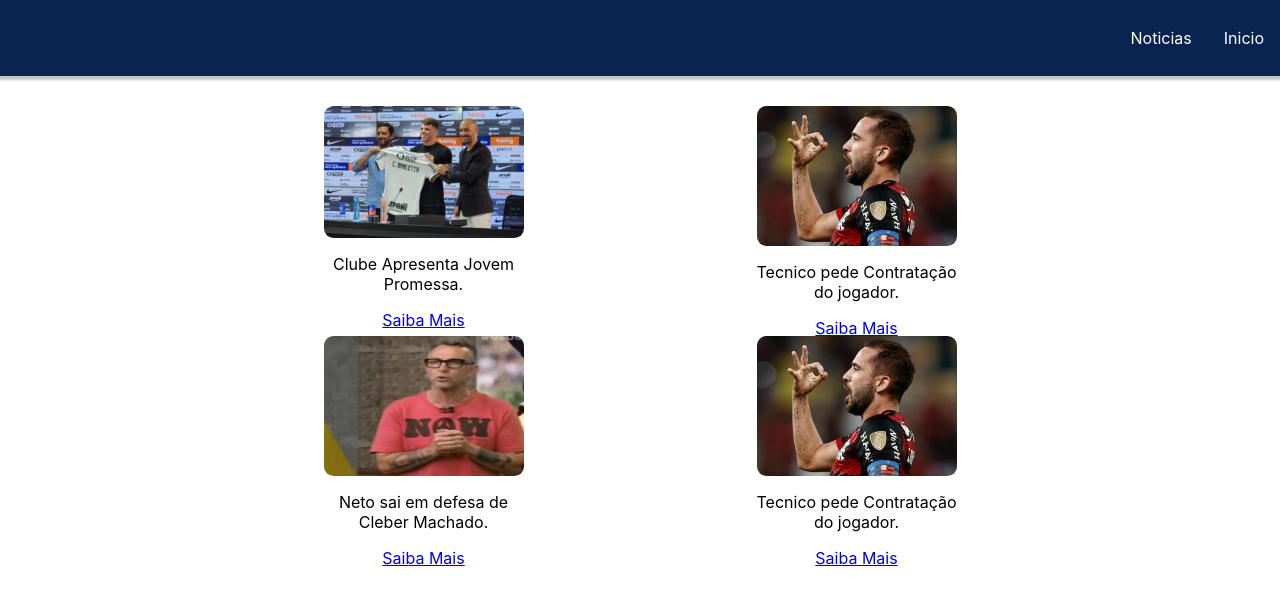
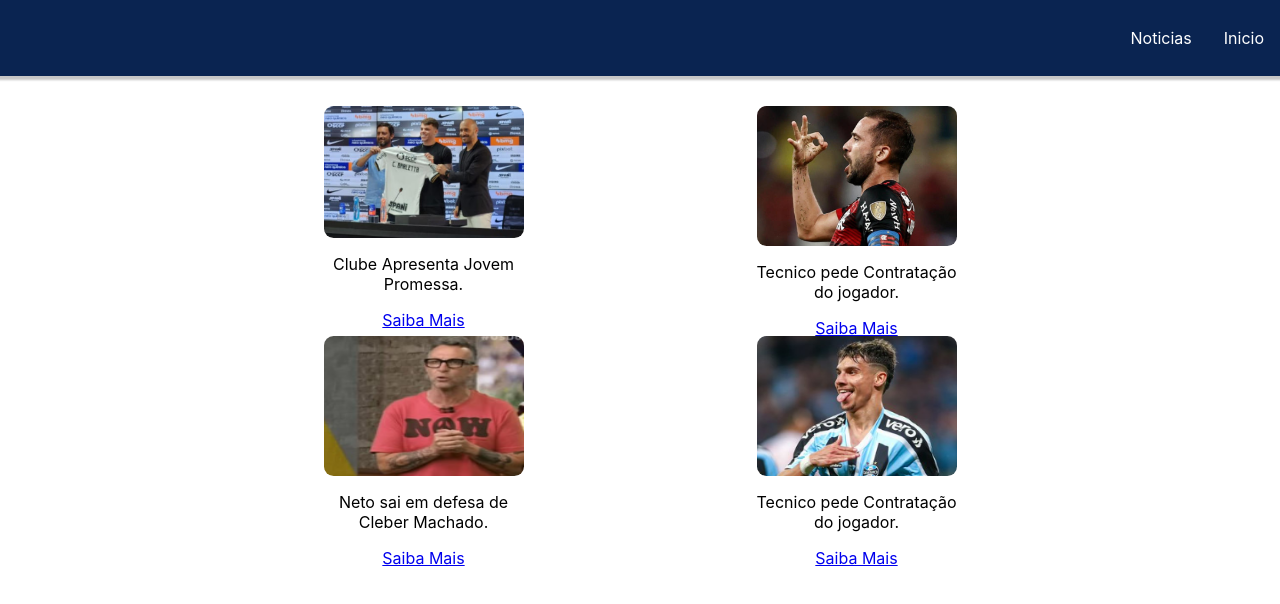
Before and after one commit to JohnnySantosDev/futinfo, a React (Create React App) app: page / in a window 1280 px wide. Shown: the top 604 px of the page. Built offline with nearby package versions, Linux system fonts and the light colour scheme.

Commit message:
nova noticia

```diff
--- a/src/pages/noticia/index.js
+++ b/src/pages/noticia/index.js
@@ -45,9 +45,9 @@ const Noticia = () => {
             <Link to = "/noticia/0000003.png" onClick={() => window.location.reload()} >Saiba Mais</Link>
         </article>
         <article className="c-card">
-            <img  src={require("../noticias/img/0000002.png")}   ></img>
+            <img  src={require("../noticias/img/0000004.png")}   ></img>
             <p>Tecnico pede Contratação do jogador.</p>
-            <Link to = "/noticia/0000002.png"  onClick={() => window.location.reload()} >Saiba Mais</Link>
+            <Link to = "/noticia/0000004.png"  onClick={() => window.location.reload()} >Saiba Mais</Link>
         </article>
 
     </div>
--- a/src/pages/noticias/index.js
+++ b/src/pages/noticias/index.js
@@ -38,9 +38,9 @@ const noticias = () => {
                     <Link to = "./noticia/0000003.png" >Saiba Mais</Link>
                 </article>
                 <article className="c-card">
-                    <img  src={require("./img/0000002.png")}   ></img>
+                    <img  src={require("./img/0000004.png")}   ></img>
                     <p>Tecnico pede Contratação do jogador.</p>
-                    <Link to = "/noticia/0000002.png" >Saiba Mais</Link>
+                    <Link to = "/noticia/0000004.png" >Saiba Mais</Link>
                 </article>
             </div>
         </div>
```
Also changed, not shown: src/pages/noticia/img/0000004.png (added), src/pages/noticias/img/0000004.png (added).
